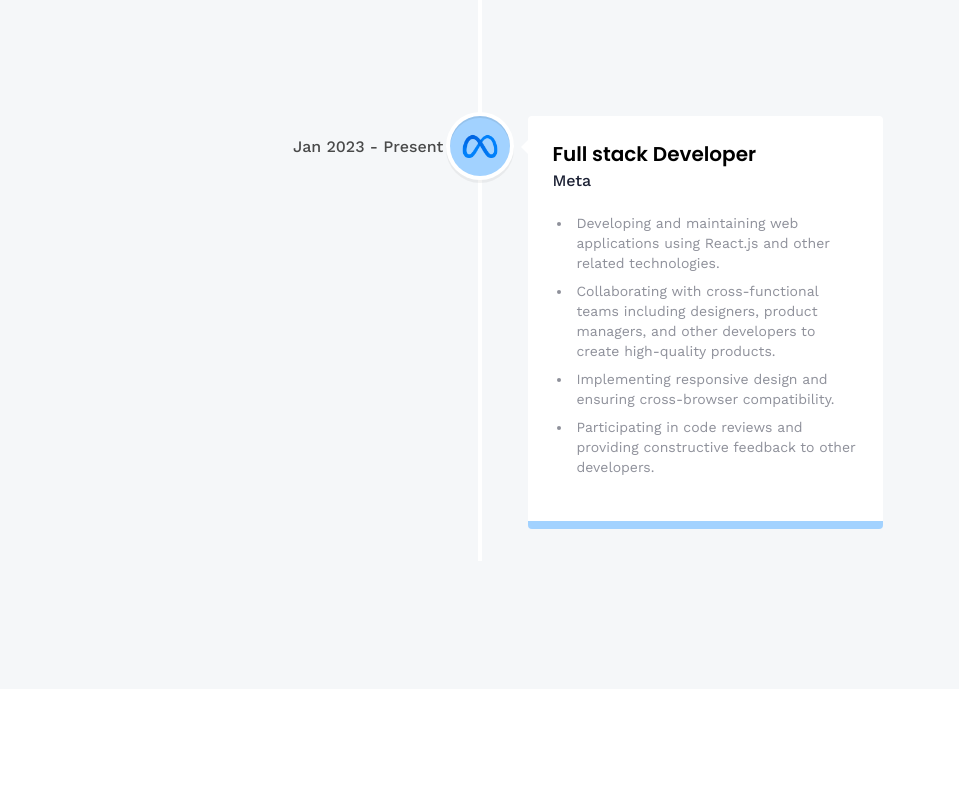
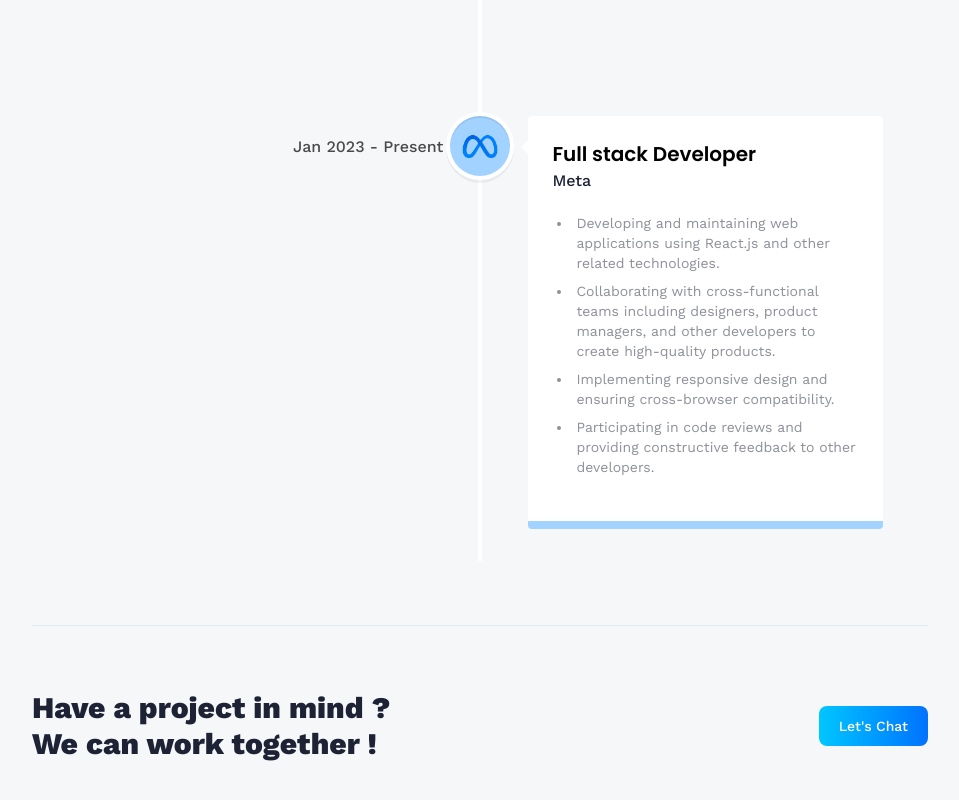
Before and after one commit to cterogene/3dPortfolio, a React (Vite) app: page /about in a window 1280 px wide. Shown: the part 2341-3141 px from the top of the page, without its empty margins (160-1119 px from the left). Before the commit the page ends 3030 px from the top, so only its background shows below. Built offline with nearby package versions, Linux system fonts and the light colour scheme.

Commit message:
call to action implemented

```diff
--- /dev/null
+++ b/src/components/CTA.jsx
@@ -0,0 +1,15 @@
+import React from 'react'
+import {Link} from 'react-router-dom'
+
+const CTA = () => {
+  return (
+    <section className='cta'>
+        <p className='cta-text'> Have a project in mind ?
+         <br className='sm:block hidden'/>
+         We can work together ! </p>
+         <Link to='/contact' className='btn'> Let's Chat </Link>
+    </section>
+  )
+}
+
+export default CTA
--- a/src/pages/About.jsx
+++ b/src/pages/About.jsx
@@ -3,6 +3,7 @@
 
 import { VerticalTimeline, VerticalTimelineElement } from 'react-vertical-timeline-component'
 import 'react-vertical-timeline-component/style.min.css'
+import CTA from '../components/CTA'
 
 const About = () => {
   return (
@@ -102,6 +103,8 @@
         </div>
 
       </div>
+      <hr className='border-slate-200'/>
+      <CTA />
     </section>
   )
 }
```
